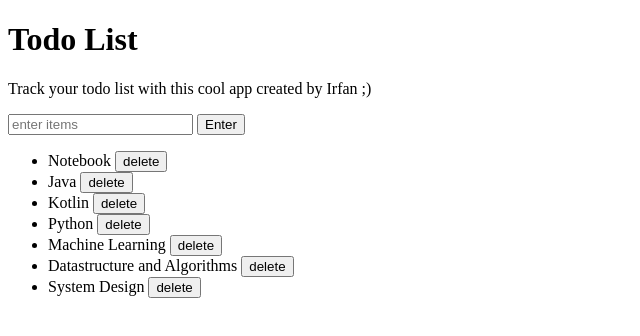
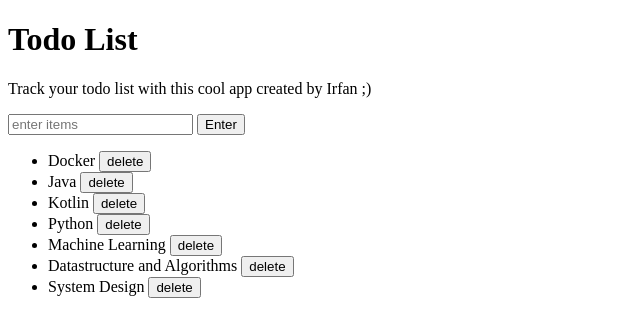
Before and after one commit to exitir/shopping-list, a plain HTML site: page index.html in a window 1280 px wide. Shown: the full height of the page, 0-640 px from the left. Drawn offline with Linux system fonts and the light colour scheme.

Commit message:
updating list

```diff
--- a/index.html
+++ b/index.html
@@ -13,7 +13,7 @@
     <button id="enter">Enter</button>
 
     <ul id="mylist">
-      <li random-attribute="jibrish">Notebook <button>delete</button></li>
+      <li random-attribute="jibrish">Docker <button>delete</button></li>
       <li>Java <button>delete</button></li>
       <li>Kotlin <button>delete</button></li>
       <li>Python <button>delete</button></li>
```
